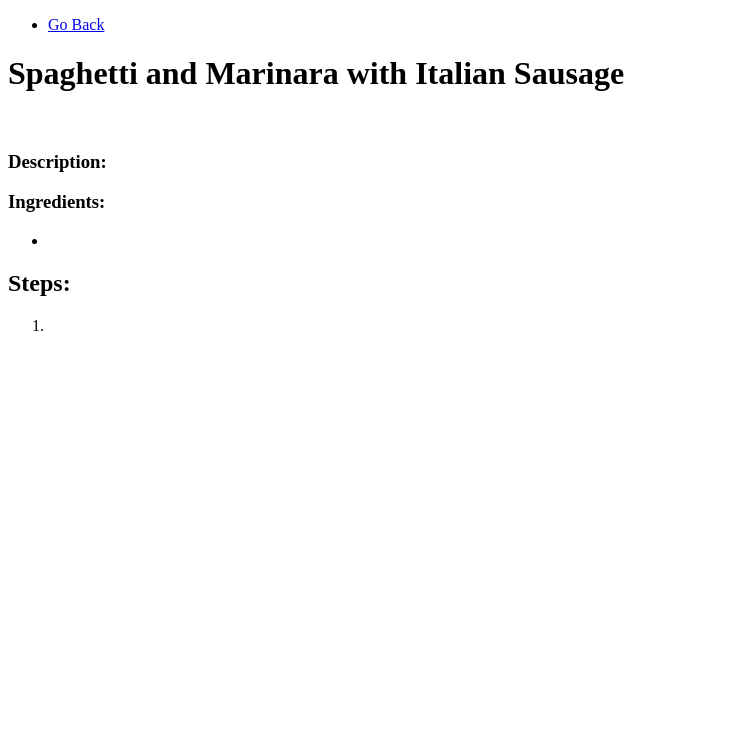
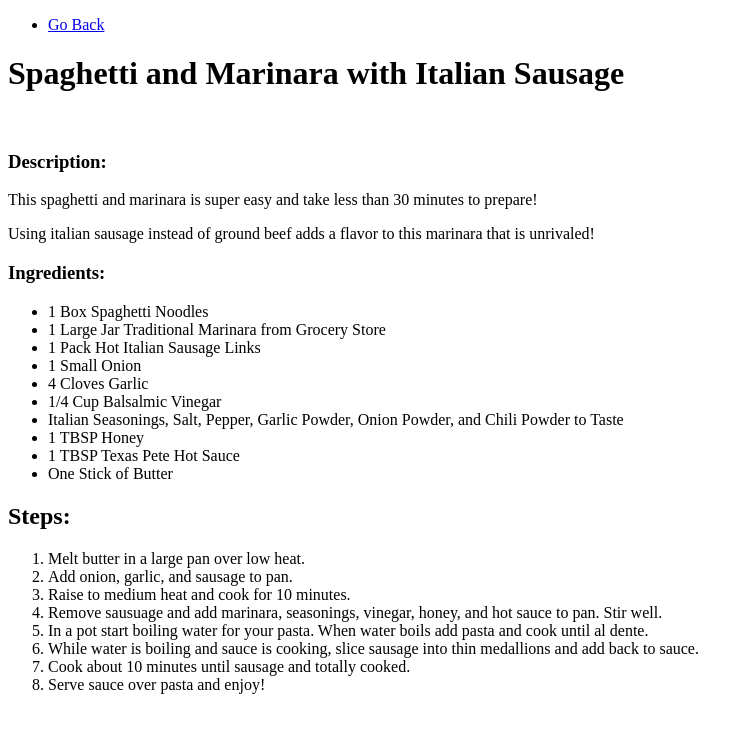
Before and after one commit to doggettc1990/odin-recipes, a plain HTML site: page recipes/spagetti.html in a window 1280 px wide. Shown: the whole page, without its empty margins (0-750 px from the left). Drawn offline with Linux system fonts and the light colour scheme.

Commit message:
Completed spahgetti recipe, minus image.
Added descriptions, ingredients, and steps.

```diff
--- a/recipes/spagetti.html
+++ b/recipes/spagetti.html
@@ -13,15 +13,31 @@
     <img src=""
     alt="">
     <h3>Description:</h3>
-    <p></p>
-    <p></p>
+    <p>This spaghetti and marinara is super easy and take less than 30 minutes to prepare!</p>
+    <p>Using italian sausage instead of ground beef adds a flavor to this marinara that is unrivaled!</p>
     <h3>Ingredients:</h3>
     <ul>
-        <li></li>
+        <li>1 Box Spaghetti Noodles</li>
+        <li>1 Large Jar Traditional Marinara from Grocery Store</li>
+        <li>1 Pack Hot Italian Sausage Links</li>
+        <li>1 Small Onion</li>
+        <li>4 Cloves Garlic</li>
+        <li>1/4 Cup Balsalmic Vinegar</li>
+        <li>Italian Seasonings, Salt, Pepper, Garlic Powder, Onion Powder, and Chili Powder to Taste</li>
+        <li>1 TBSP Honey</li>
+        <li>1 TBSP Texas Pete Hot Sauce</li>
+        <li>One Stick of Butter</li>
     </ul>
     <h2>Steps:</h2>
     <ol>
-        <li></li>
+        <li>Melt butter in a large pan over low heat.</li>
+        <li>Add onion, garlic, and sausage to pan.</li>
+        <li>Raise to medium heat and cook for 10 minutes.</li>
+        <li>Remove sausuage and add marinara, seasonings, vinegar, honey, and hot sauce to pan. Stir well.</li>
+        <li>In a pot start boiling water for your pasta.  When water boils add pasta and cook until al dente.</li>
+        <li>While water is boiling and sauce is cooking, slice sausage into thin medallions and add back to sauce.</li>
+        <li>Cook about 10 minutes until sausage and totally cooked.</li>
+        <li>Serve sauce over pasta and enjoy!</li>
     </ol>
 </body>
 </html>
```
